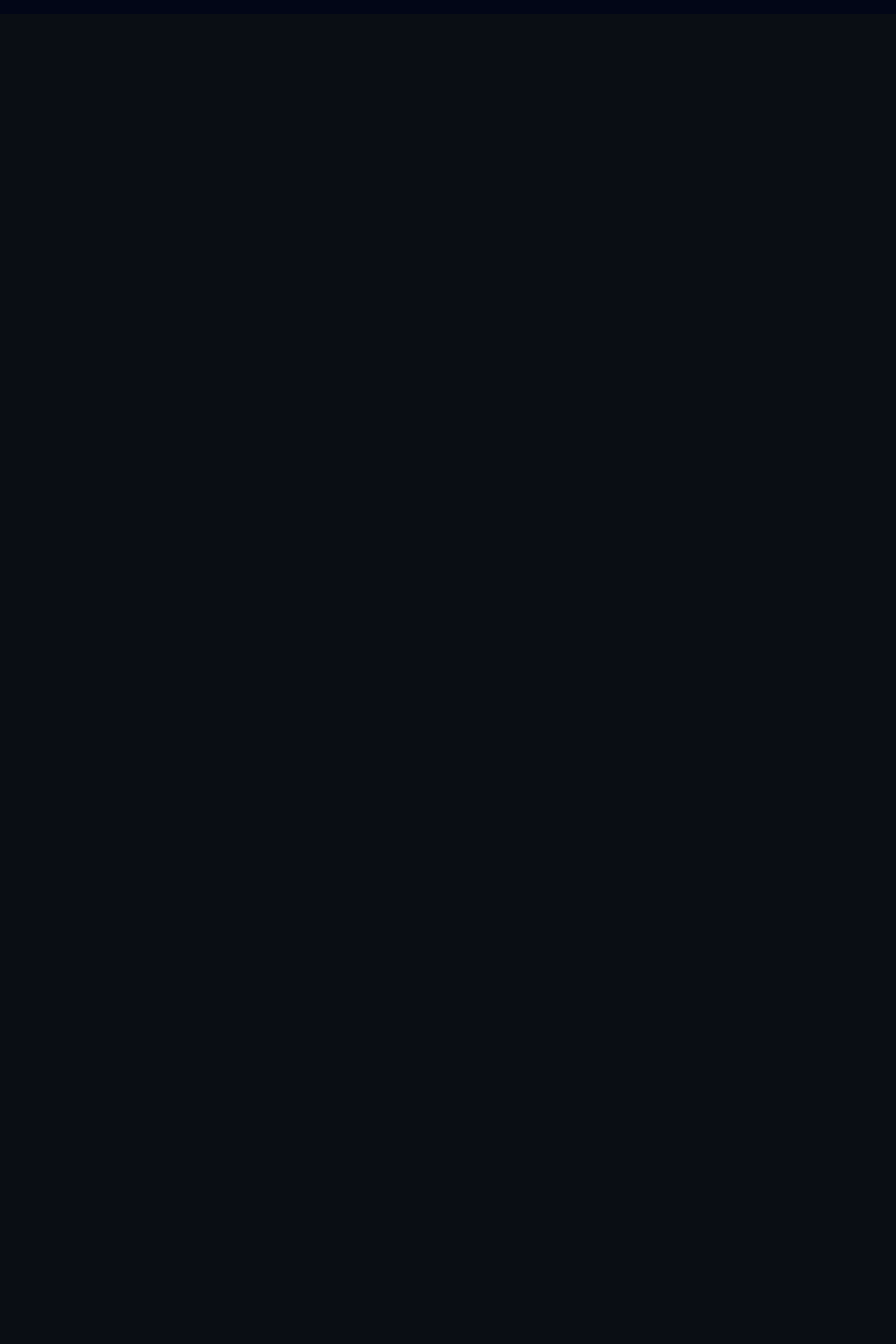
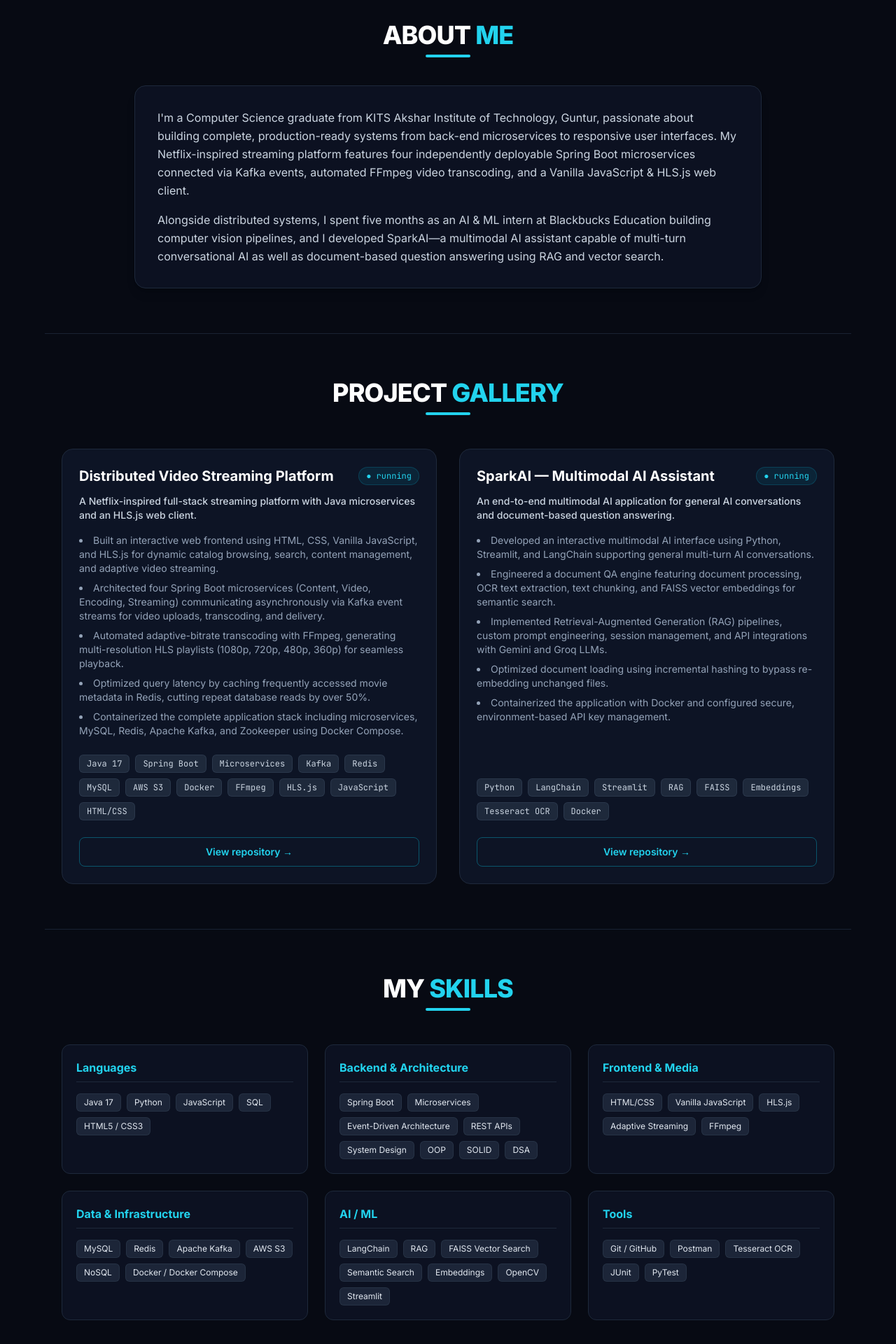
Before and after one commit to rajesh33399/portfolio, a Next.js app: page / in a window 1280 px wide. Shown: the part 780-2700 px from the top of the page at 70% size. Before the commit the page ends 800 px from the top, so only its background shows below. Built offline with nearby package versions, Linux system fonts and the light colour scheme.

Commit message:
Update page.js

```diff
--- a/app/page.js
+++ b/app/page.js
@@ -5,7 +5,24 @@ import { site } from '@/config/site';
 
 export default function Home() {
   return (
-    <main className="bg-slate-950 text-white min-h-screen">
+    <main className="min-h-screen bg-[#070a13] text-slate-100 font-sans selection:bg-cyan-500 selection:text-slate-950">
+
+      {/* HEADER NAV */}
+      <header className="sticky top-0 z-50 backdrop-blur-md bg-[#070a13]/80 border-b border-slate-800/60">
+        <div className="max-w-6xl mx-auto px-6 h-16 flex items-center justify-between">
+          <a href="#" className="text-xl font-extrabold tracking-wider text-white">
+            RB<span className="text-cyan-400">.</span>
+          </a>
+          <nav className="hidden md:flex items-center gap-8 text-sm font-medium text-slate-300">
+            <a href="#" className="hover:text-cyan-400 transition-colors">Home</a>
+            <a href="#about" className="hover:text-cyan-400 transition-colors">About</a>
+            <a href="#projects" className="hover:text-cyan-400 transition-colors">Projects</a>
+            <a href="#skills" className="hover:text-cyan-400 transition-colors">Skills</a>
+            <a href="#contact" className="hover:text-cyan-400 transition-colors">Contact</a>
+          </nav>
+        </div>
+      </header>
+
       {/* HERO SECTION */}
       <section className="min-h-[85vh] flex flex-col-reverse md:flex-row items-center justify-between gap-10 py-16 px-6 max-w-6xl mx-auto">
         <div className="flex-1 space-y-6 text-left">
@@ -52,6 +69,148 @@ export default function Home() {
           </div>
         </div>
       </section>
+
+      {/* ABOUT SECTION */}
+      <section id="about" className="py-16 px-6 max-w-6xl mx-auto border-t border-slate-800/80">
+        <div className="text-center mb-10">
+          <h2 className="text-3xl md:text-4xl font-extrabold text-white uppercase tracking-tight">
+            About <span className="text-cyan-400">Me</span>
+          </h2>
+          <div className="w-16 h-1 bg-cyan-400 mx-auto mt-2 rounded-full" />
+        </div>
+        <div className="bg-slate-900/60 border border-slate-800 rounded-2xl p-6 md:p-8 space-y-4 text-slate-300 leading-relaxed max-w-4xl mx-auto shadow-lg">
+          {site.about.map((p, idx) => (
+            <p key={idx}>{p}</p>
+          ))}
+        </div>
+      </section>
+
+      {/* PROJECT GALLERY */}
+      <section id="projects" className="py-16 px-6 max-w-6xl mx-auto border-t border-slate-800/80">
+        <div className="text-center mb-12">
+          <h2 className="text-3xl md:text-4xl font-extrabold text-white uppercase tracking-tight">
+            Project <span className="text-cyan-400">Gallery</span>
+          </h2>
+          <div className="w-16 h-1 bg-cyan-400 mx-auto mt-2 rounded-full" />
+        </div>
+
+        <div className="grid grid-cols-1 md:grid-cols-2 gap-8">
+          {site.projects.map((project, index) => (
+            <div
+              key={index}
+              className="group bg-slate-900/80 border border-slate-800 rounded-2xl p-6 transition-all duration-300 hover:border-cyan-500/50 hover:shadow-[0_0_25px_rgba(6,182,212,0.15)] flex flex-col justify-between"
+            >
+              <div>
+                <div className="flex items-center justify-between mb-3">
+                  <h3 className="text-xl font-bold text-white group-hover:text-cyan-400 transition-colors">
+                    {project.name}
+                  </h3>
+                  {project.status && (
+                    <span className="text-xs px-2.5 py-1 rounded-full bg-cyan-500/10 text-cyan-400 border border-cyan-500/20 font-mono">
+                      ● {project.status}
+                    </span>
+                  )}
+                </div>
+                <p className="text-slate-300 font-medium text-sm mb-4">{project.tagline}</p>
+                <ul className="space-y-2 mb-6 text-slate-400 text-xs md:text-sm leading-relaxed list-disc list-inside">
+                  {project.bullets.map((bullet, idx) => (
+                    <li key={idx}>{bullet}</li>
+                  ))}
+                </ul>
+              </div>
+
+              <div>
+                <div className="flex flex-wrap gap-2 mb-6">
+                  {project.stack.map((tech, techIdx) => (
+                    <span
+                      key={techIdx}
+                      className="text-xs px-2.5 py-1 rounded-md bg-slate-800 text-slate-300 border border-slate-700/60 font-mono"
+                    >
+                      {tech}
+                    </span>
+                  ))}
+                </div>
+                <a
+                  href={project.repo}
+                  target="_blank"
+                  rel="noreferrer"
+                  className="inline-flex items-center justify-center w-full py-2.5 rounded-lg border border-cyan-500/40 text-cyan-400 font-semibold text-sm hover:bg-cyan-500 hover:text-slate-950 transition-all duration-200"
+                >
+                  {project.repoLabel || 'View Repository'} →
+                </a>
+              </div>
+            </div>
+          ))}
+        </div>
+      </section>
+
+      {/* SKILLS SECTION */}
+      <section id="skills" className="py-16 px-6 max-w-6xl mx-auto border-t border-slate-800/80">
+        <div className="text-center mb-12">
+          <h2 className="text-3xl md:text-4xl font-extrabold text-white uppercase tracking-tight">
+            My <span className="text-cyan-400">Skills</span>
+          </h2>
+          <div className="w-16 h-1 bg-cyan-400 mx-auto mt-2 rounded-full" />
+        </div>
+
+        <div className="grid grid-cols-1 sm:grid-cols-2 md:grid-cols-3 gap-6">
+          {site.skills.map((skillGroup, index) => (
+            <div
+              key={index}
+              className="bg-slate-900/60 border border-slate-800 rounded-xl p-5 hover:border-cyan-500/30 transition-all"
+            >
+              <h3 className="text-cyan-400 font-bold text-base mb-4 border-b border-slate-800 pb-2">
+                {skillGroup.category}
+              </h3>
+              <div className="flex flex-wrap gap-2">
+                {skillGroup.items.map((item, idx) => (
+                  <span
+                    key={idx}
+                    className="text-xs px-2.5 py-1 rounded-md bg-slate-800/90 text-slate-200 border border-slate-700/50"
+                  >
+                    {item}
+                  </span>
+                ))}
+              </div>
+            </div>
+          ))}
+        </div>
+      </section>
+
+      {/* CONTACT SECTION */}
+      <section id="contact" className="py-16 px-6 max-w-4xl mx-auto border-t border-slate-800/80 text-center">
+        <h2 className="text-3xl md:text-4xl font-extrabold text-white uppercase tracking-tight mb-2">
+          Get In <span className="text-cyan-400">Touch</span>
+        </h2>
+        <div className="w-16 h-1 bg-cyan-400 mx-auto mb-6 rounded-full" />
+        <p className="text-slate-400 max-w-xl mx-auto mb-8">{site.contact.blurb}</p>
+
+        <div className="flex flex-wrap justify-center gap-4">
+          <a
+            href={`mailto:${site.contact.email}`}
+            className="px-6 py-3 rounded-full bg-cyan-500 hover:bg-cyan-400 text-slate-950 font-bold transition-all shadow-[0_0_20px_rgba(6,182,212,0.3)]"
+          >
+            {site.contact.email}
+          </a>
+          <a
+            href={site.contact.linkedin}
+            target="_blank"
+            rel="noreferrer"
+            className="px-6 py-3 rounded-full border border-slate-700 hover:border-cyan-400 text-slate-300 hover:text-cyan-400 font-semibold transition-all"
+          >
+            LinkedIn
+          </a>
+          <a
+            href={site.contact.github}
+            target="_blank"
+            rel="noreferrer"
+            className="px-6 py-3 rounded-full border border-slate-700 hover:border-cyan-400 text-slate-300 hover:text-cyan-400 font-semibold transition-all"
+          >
+            GitHub
+          </a>
+        </div>
+      </section>
+
     </main>
   );
 }
```
